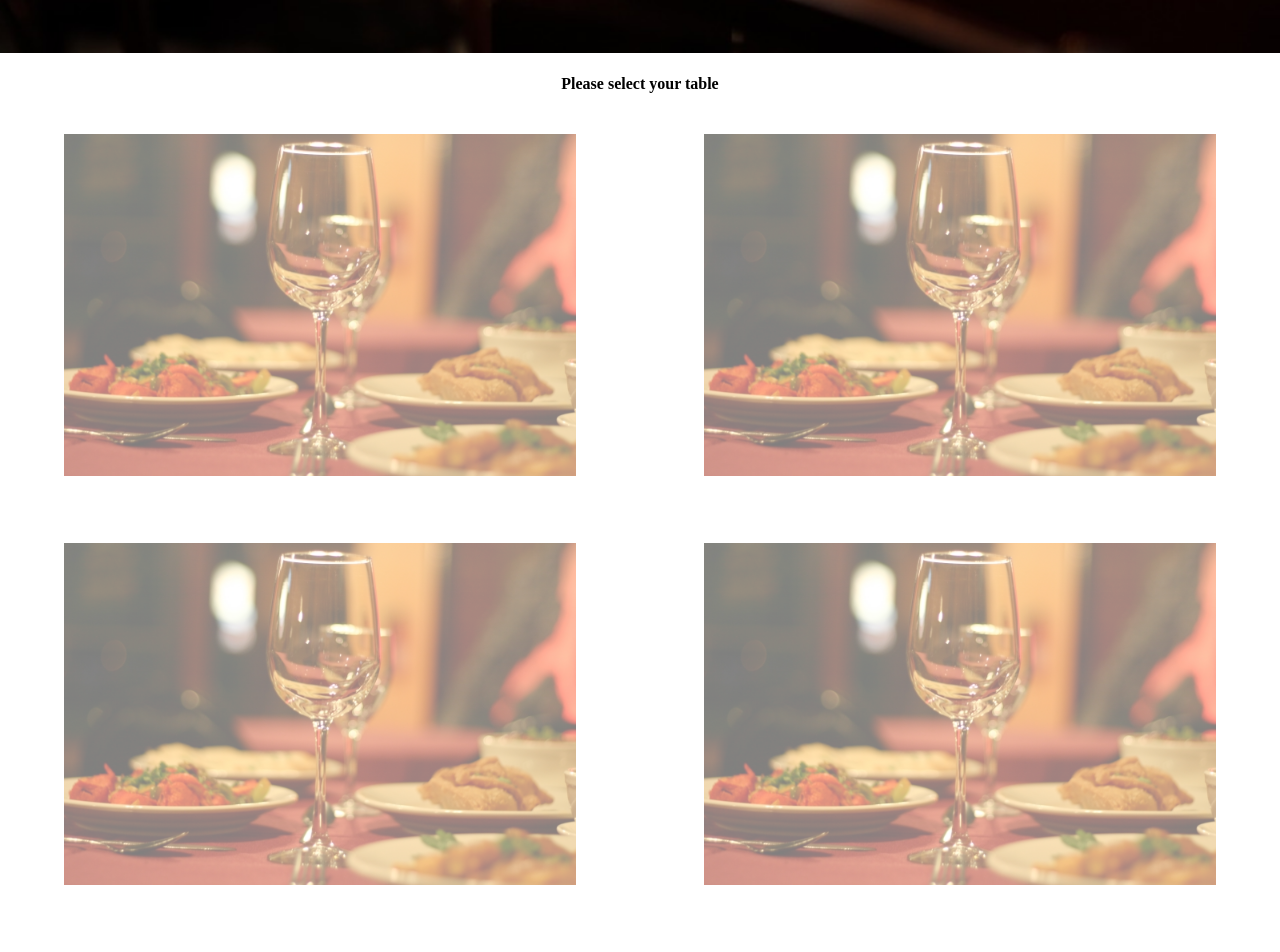
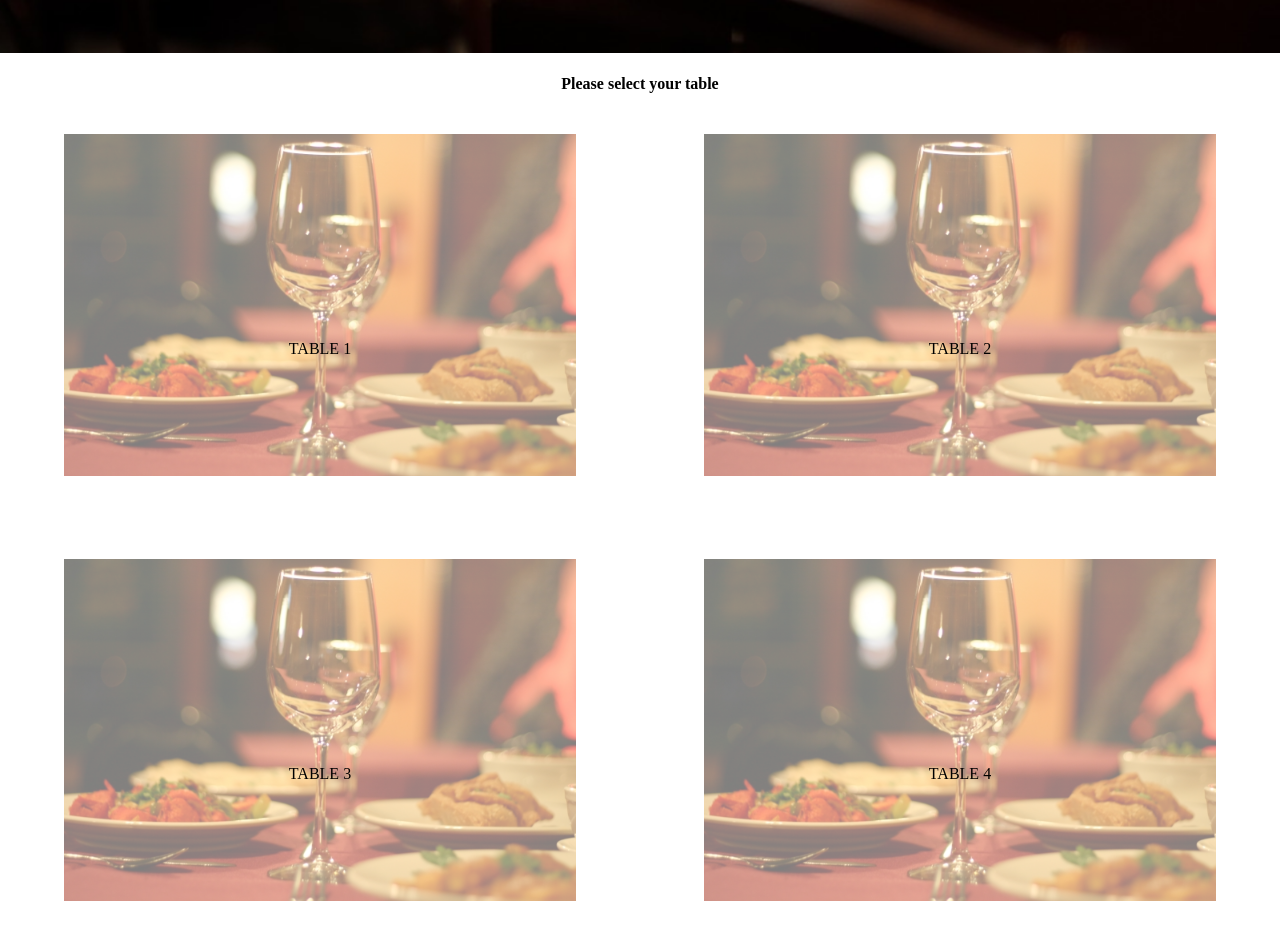
Before and after one commit to bhattbhuwan13/rms, a plain HTML site: page index.html in a window 1280 px wide. Shown: the part 800-1752 px from the top of the page. Before the commit the page ends 1720 px from the top, so only its background shows below. Drawn offline with Linux system fonts and the light colour scheme.

Commit message:
Home page content fully made

```diff
--- a/index.html
+++ b/index.html
@@ -19,21 +19,36 @@
 			<table class="tableSelection">
 				<tr>
 					<td align = "center">
-						<img class="individualTable" src="img/tableImage.jpg"/>
+						<a href= "menu.html">
+							<img class="individualTable" src="img/tableImage.jpg"/>
+						</a>
+							<p id = "overImage">TABLE 1</p>
 					</td>
+
 					<td align = "center">
-						<img class="individualTable" src="img/tableImage.jpg"/>
+						<a href= "menu.html">
+							<img class="individualTable" src="img/tableImage.jpg"/>
+						</a>
+							<p id = "overImage">TABLE 2</p>
 					</td>
 				</tr>
 
 				<tr>
 					<td align = "center">
-						<img class="individualTable" src="img/tableImage.jpg"/>
+						<a href= "menu.html">
+							<img class="individualTable" src="img/tableImage.jpg"/>
+						</a>
+							<p id = "overImage">TABLE 3</p>
 					</td>
+
 					<td align = "center">
-						<img class="individualTable" src="img/tableImage.jpg"/>
+						<a href= "menu.html">
+							<img class="individualTable" src="img/tableImage.jpg"/>
+						</a>
+							<p id = "overImage">TABLE 4</p>
 					</td>
 				</tr>
+
 			</table>
 		</div>
 		<footer>
```
